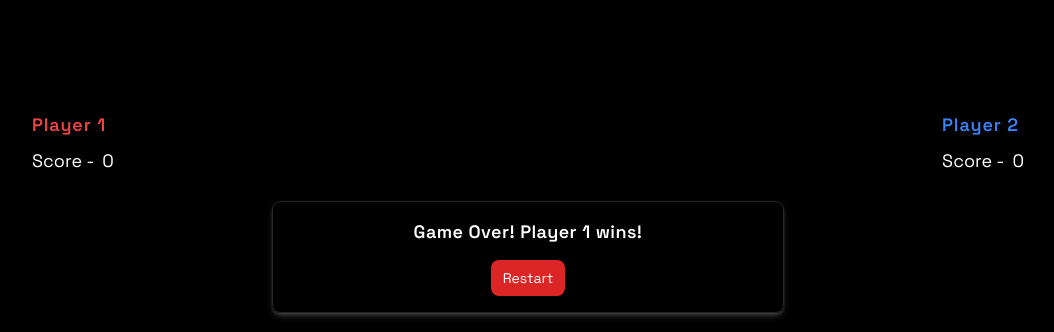
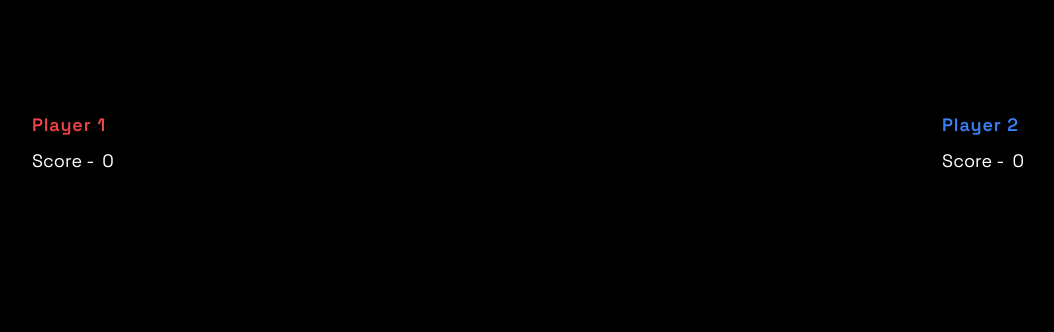
Before and after one commit to Priyanshudotdev/Memory-Game, a plain HTML site: page index.html in a window 1280 px wide. Shown: the top 332 px of the page, without its empty margins (112-1166 px from the left). Drawn offline with nearby package versions, Linux system fonts and the light colour scheme.

Commit message:
Resolved UI issues

```diff
--- a/index.html
+++ b/index.html
@@ -31,20 +31,17 @@
 
       <section
         id="resultDisplaySection"
-        class="absolute {hidden} inset-0 top-[30%] w-[75vw] h-[50%] md:w-[50vw] lg:w-[40vw] z-10 rounded-lg backdrop-sm mx-auto my-auto border shadow-md shadow-white/20 border-neutral-800"
+        class="absolute hidden inset-0 top-[30%] w-[75vw] h-[50%] md:w-[50vw] lg:w-[40vw] z-10 rounded-lg backdrop-sm mx-auto my-auto border shadow-md shadow-white/20 border-neutral-800"
       >
         <span
           class="flex w-full h-full items-center flex-col justify-between py-3 md:py-4"
         >
-          <h1
-            id="resultH1"
-            class="text-lg font-semibold tracking-wide {hidden}"
-          >
+          <h1 id="resultH1" class="text-lg font-semibold tracking-wide hidden">
             Game Over! Player 1 wins!
           </h1>
           <button
             id="restartBtn"
-            class="px-3 py-2 bg-red-600 rounded-lg text-sm active:opacity-[0.4] hover:opacity-[0.6] {hidden}"
+            class="px-3 py-2 bg-red-600 rounded-lg text-sm active:opacity-[0.4] hover:opacity-[0.6] hidden"
           >
             Restart
           </button>
```
